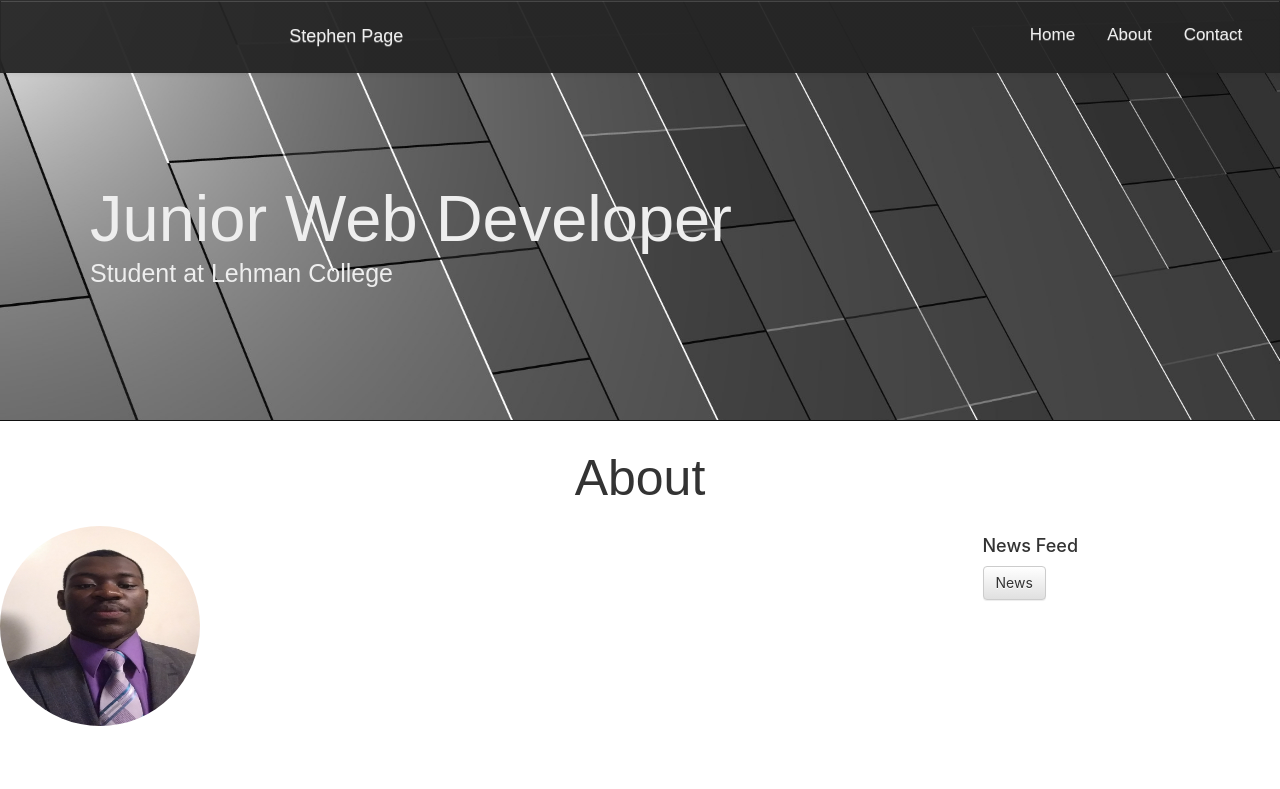
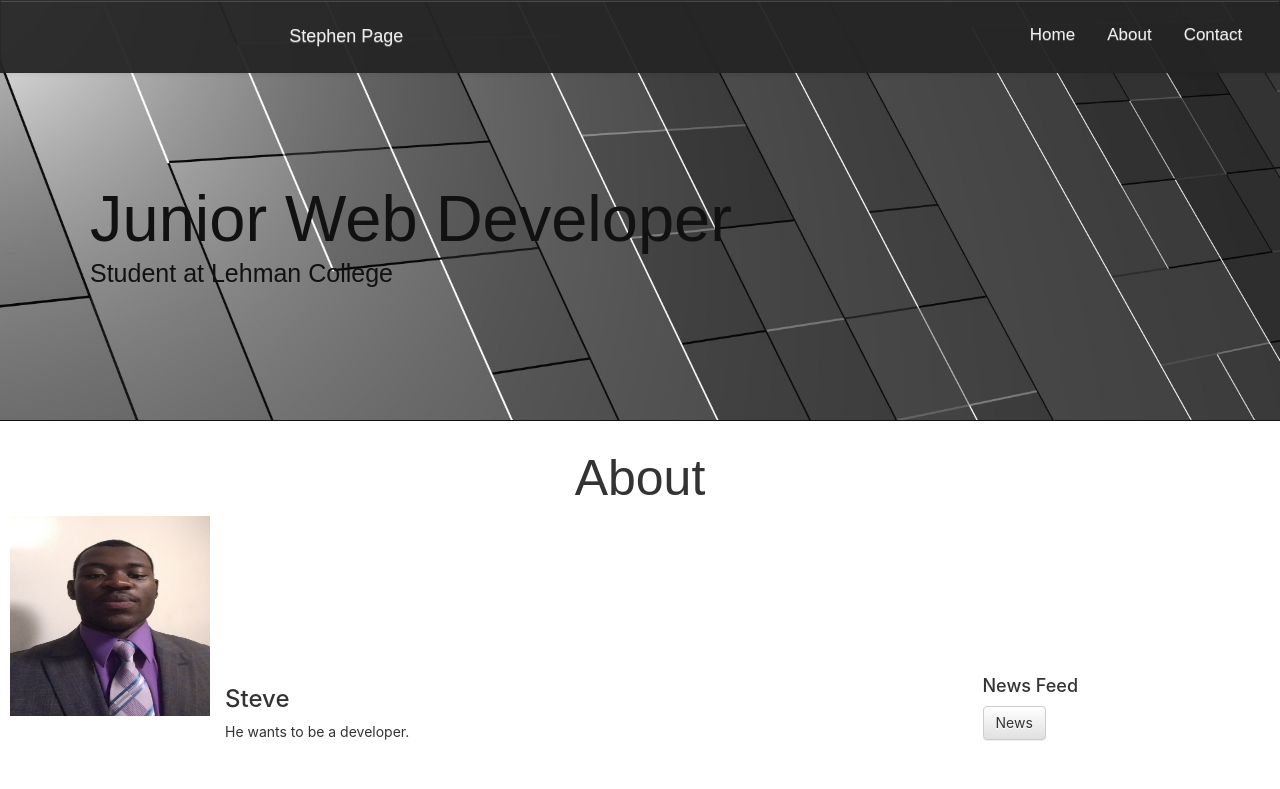
Before and after one commit to Stephen8898/Profile-Page-new, a React (Create React App) app: page /#/ in a window 1280 px wide. Shown: the top 789 px of the page. Built offline with nearby package versions, Linux system fonts and the light colour scheme; no server answers.

Commit message:
minor styling issues

```diff
--- a/src/components/Home.jsx
+++ b/src/components/Home.jsx
@@ -50,11 +50,14 @@ export default class Home extends Component {
           </PageHeader>
                 <div className="container-banner">
                    <h1>About</h1>
+                   <div className="pic-div">
+                   <Image src="assets/linkdenProf.jpg" placeholder="Image here" sandbox className="profile-pic"/>
+                   </div>
                 </div>
 
           <Row className="show-grid test-center">
             <Col xs={12} sm={4} className="person-wrapper">
-                <Image src="assets/linkdenProf.jpg" placeholder="Image here" circle className="profile-pic"/>
+                {/* <Image src="assets/linkdenProf.jpg" placeholder="Image here" sandbox className="profile-pic"/> */}
                 <h3>Steve</h3>
                 <p>He wants to be a developer.</p>
             </Col>
--- a/src/components/style/Home.css
+++ b/src/components/style/Home.css
@@ -47,8 +47,8 @@
     /* background-color: #eee; */
     font-family: "courier header", sans-serif;
     text-align: center;
-    /* color: #111; */
-    color: #eee;
+    color: #111;
+    /* color: #eeec; */
     margin-top: 10%;
     display: block;
     float: left;
@@ -94,6 +94,7 @@
      background-color: #fff;
      font-family: "Montserrat", sans-serif;
      text-align: center;
+     margin-bottom: 5em;
  }
 
  .container-banner  h1{
@@ -113,6 +114,9 @@
     box-sizing: border-box;
 }
 
+.container-banner> .pic-div{
+    float: left;
+}
 
 .person-wrapper{
     margin-bottom: 2em;
@@ -124,9 +128,13 @@
     margin-bottom: 3em;
 }
 
+.show-grid{
+    margin-top: 10em;
+}
+/*
 .btn-primary {
     background-color: #110088;
-}
+} */
 
 h3 {
 
```
